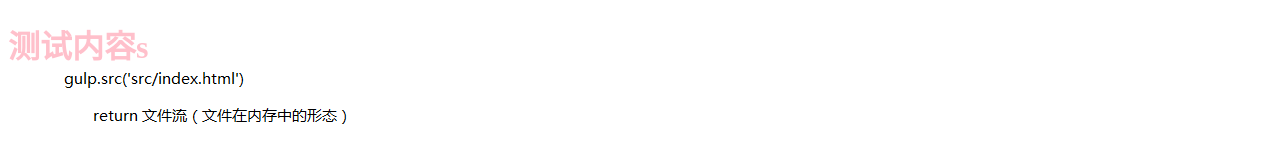
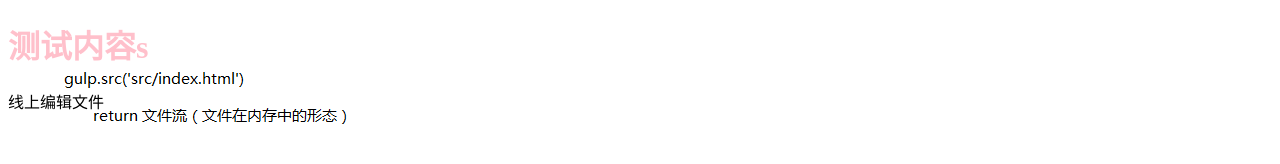
Before and after one commit to haikushilan/demo, a website: page src/index.html in a window 1280 px wide. Shown: the top 164 px of the page. Drawn offline with nearby package versions, Linux system fonts and the light colour scheme; files that its build step writes are made by us from their sources.

Commit message:
我在线上更新了日志

```diff
--- a/src/index.html
+++ b/src/index.html
@@ -9,6 +9,7 @@
 <body>
 <!-- 测试注释 -->
   <h1>测试内容s</h1>
+<p>线上编辑文件</p>
   <script src="scripts/all.js"></script>
 </body>
 
```
